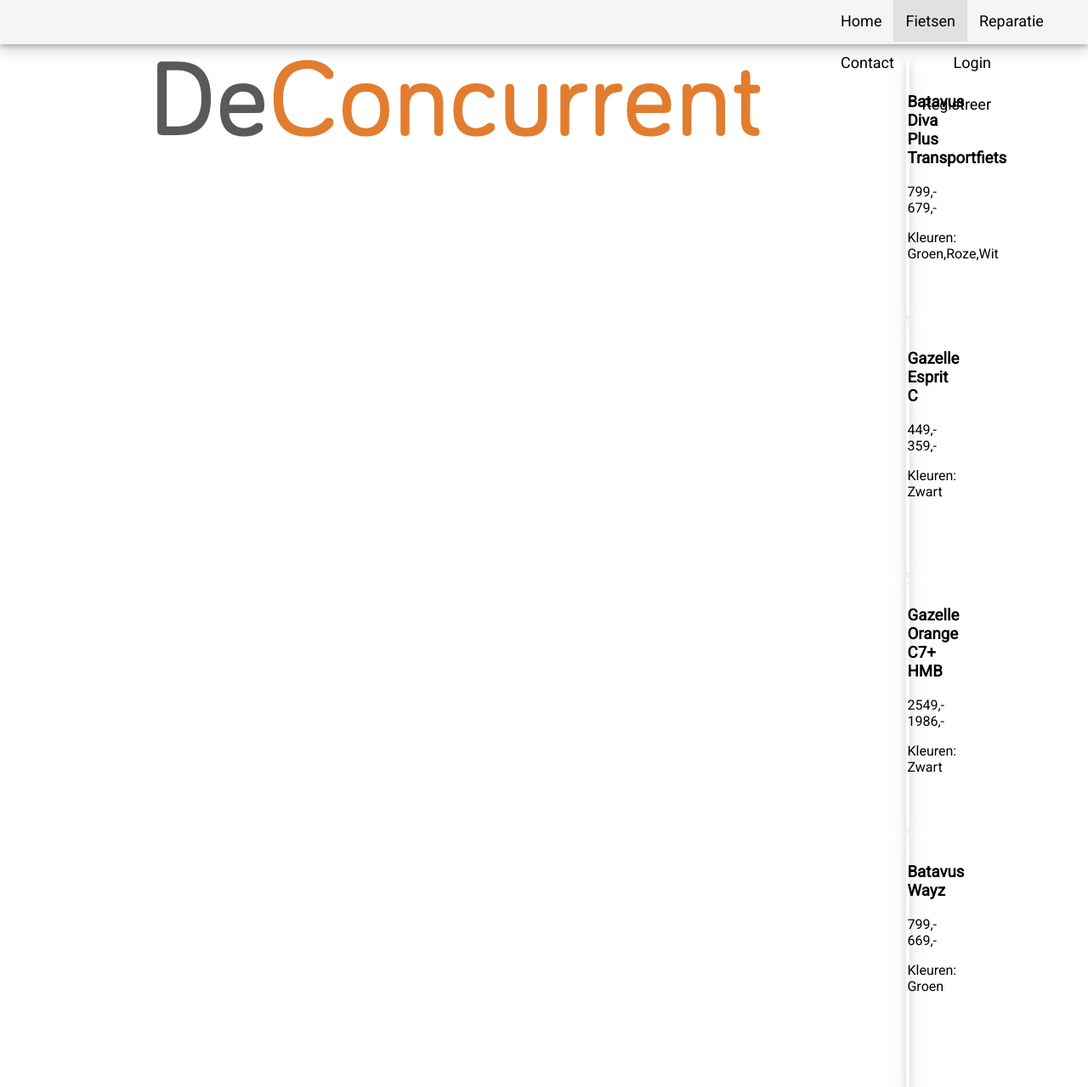
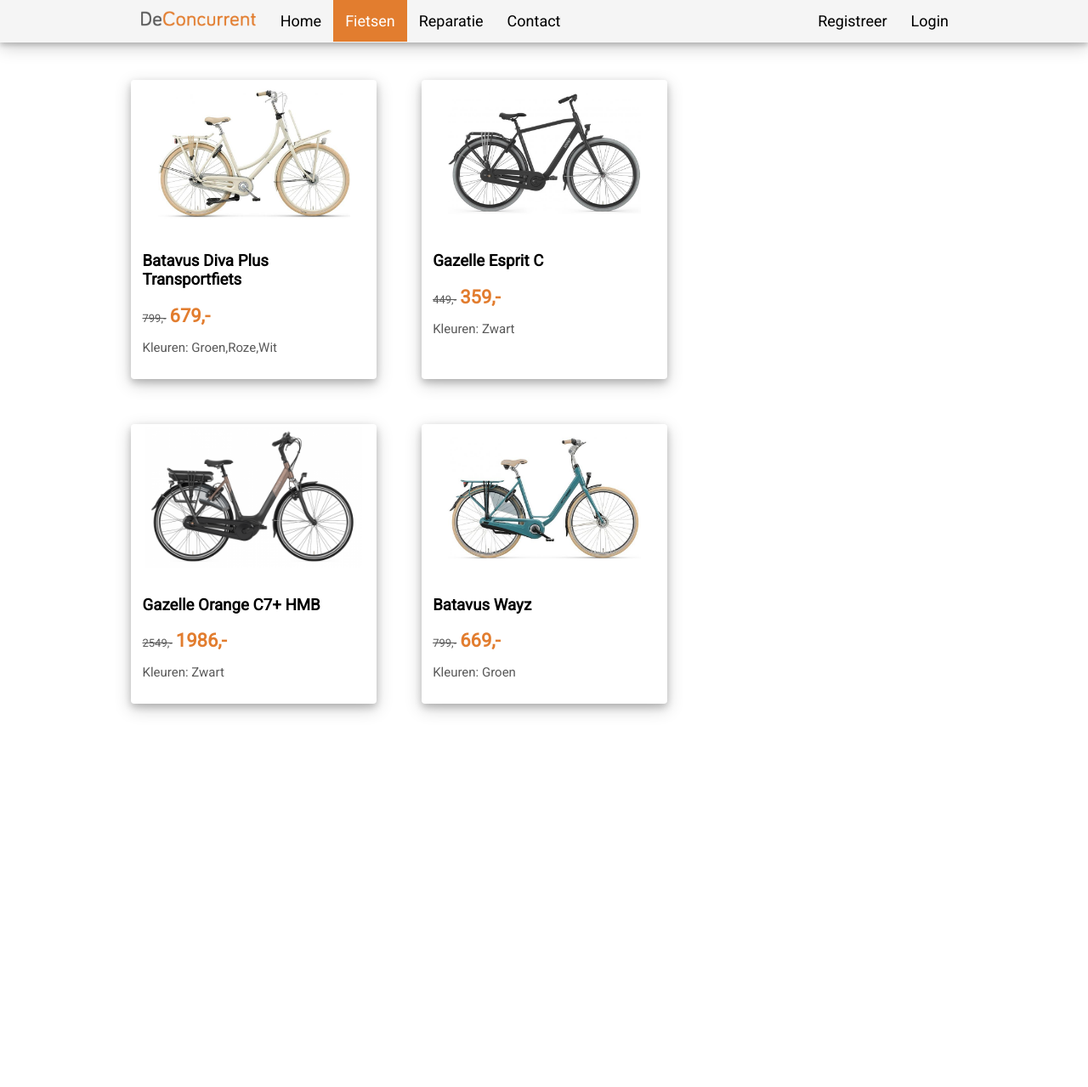
Before and after one commit to Sander0542-School/Summa-OP3-Project-Webshop, a PHP site: page /fietsen in a window 1280 px wide. Shown: the whole page at 85% size. After the commit the page ends 840 px from the top, so only its background shows below. Run offline with PHP 8.4, Linux system fonts and the light colour scheme; data comes from the database, SQL or seed files in the repository.

Commit message:
Update deconcurrent.css

```diff
--- a/Website/assets/styles/deconcurrent.css
+++ b/Website/assets/styles/deconcurrent.css
@@ -4,6 +4,13 @@
   font-style: normal;
   font-weight: 400;
   src: local('Roboto'), local('Roboto-Regular'), url(/assets/fonts/Roboto-Regular.woff2) format('woff2');
+}
+
+/* VARIABLES */
+
+:root {
+  --accentcolor: #e27d2f;
+  --textcolor: #595959;
 }
 
 /* BODY */
@@ -18,8 +25,10 @@
 nav {
   background: whitesmoke;
   width: 100%;
-  height: 52px;
   box-shadow: 0 3px 6px 0 rgba(0, 0, 0, 0.2), 0 6px 20px 0 rgba(0, 0, 0, 0.19);
+  margin: 0;
+  padding: 0;
+  overflow: hidden;
 }
 
 nav * {
@@ -39,25 +48,34 @@
 }
 
 nav .nav-item.active, nav .nav-item:hover {
-  background: #e1e1e1
+  background: var(--accentcolor);
+  color: white;
 }
 
 nav .navbar-left {
-  height: 100%;
-  margin-left: 100px;
+  width: 150px;
+  height: 1px;
 }
 
 nav .navbar-right {
-  height: 100%;
-  margin-left: 100px;
+  width: 150px;
+  height: 1px;
   float: right;
+}
+
+nav .nav-logo {
+  height: 50px;
 }
 
 /* CARDS */
 
+.card-row {
+  display: flex;
+  flex-flow: wrap
+}
+
 .card {
   width: 28%;
-  height: 300px;
   border: 1px solid transparent;
   border-radius: 4px;
   float: left;
@@ -83,7 +101,28 @@
 .card-image img {
   vertical-align: middle;
   max-width: 90%;
-  max-height: 180px;
+  max-height: 170px;
+}
+
+.card-content {
+  padding: 12px
+}
+
+.card-content .old-price {
+  text-decoration: line-through;
+  color: var(--textcolor);
+  font-size: 13px;
+}
+
+.card-content .current-price {
+  font-size: 22px;
+  color: var(--accentcolor);
+  font-weight: 600;
+}
+
+.card-content .kleuren {
+  font-size: 15px;
+  color: var(--textcolor);
 }
 
 /* ROWS & COLUMNS */
```
